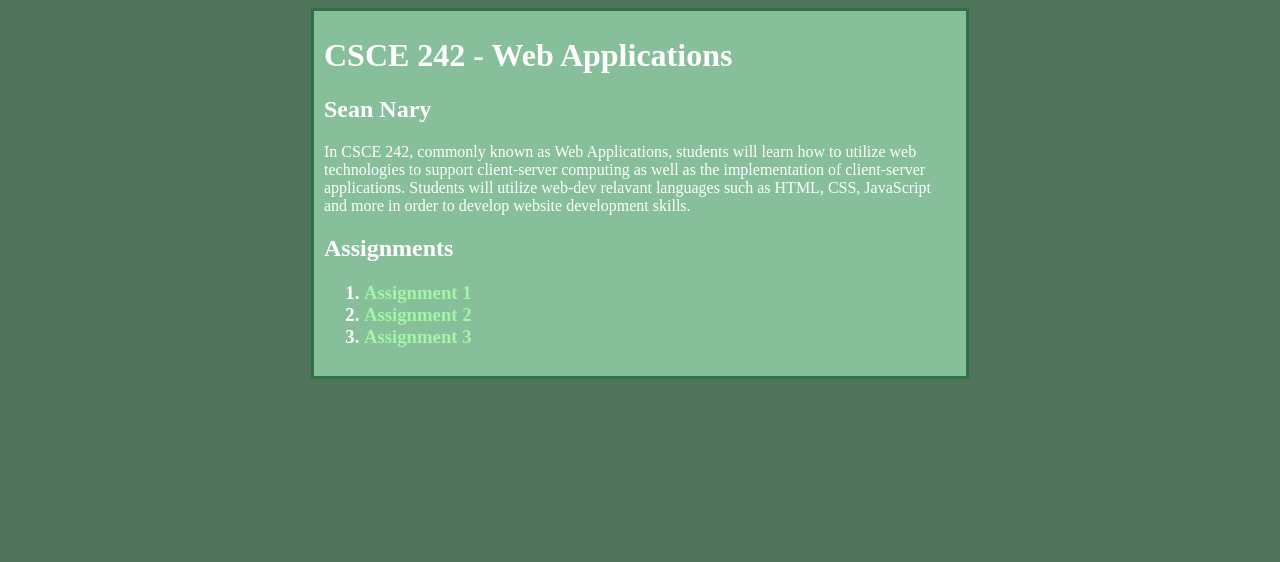
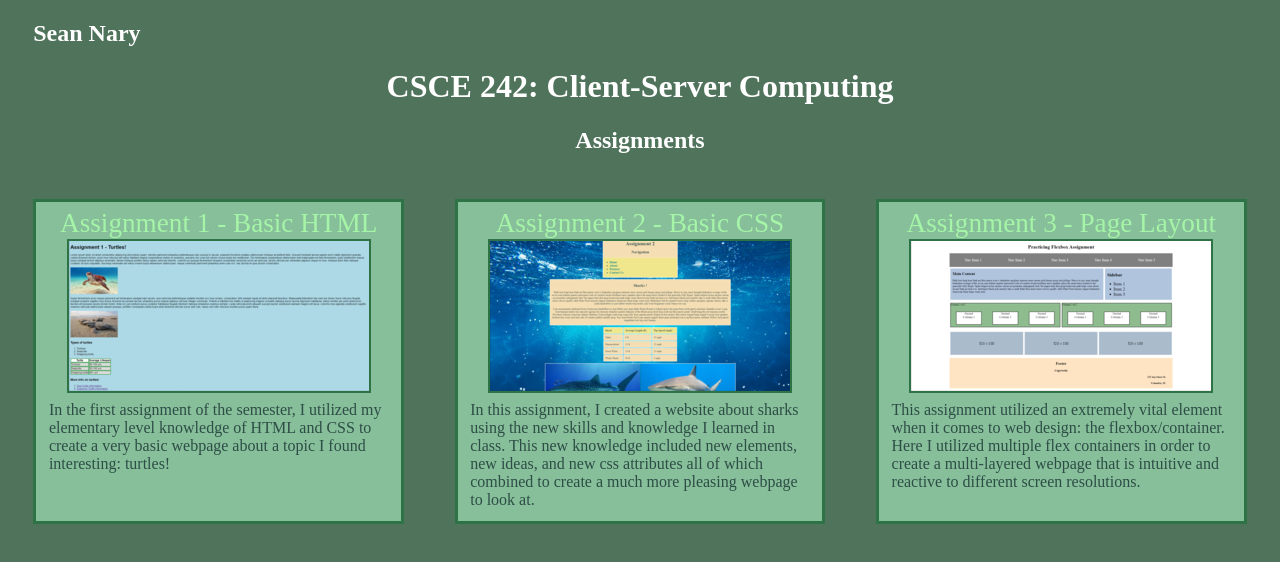
Before and after one commit to Seanopher/Seanopher.github.io, a plain HTML site: page index.html in a window 1280 px wide. Drawn offline with Linux system fonts and the light colour scheme.

Commit message:
assignment 4 temp push

```diff
--- a/index.html
+++ b/index.html
@@ -1,23 +1,44 @@
 <!DOCTYPE html>
 <html lang="en">
+  <head>
     <link rel="stylesheet" href="styles.css">
-    <body>
-        <title>Sean Nary's WebDev Site</title>
-        <div class="infoDiv">
-          <head>
-            <h1> CSCE 242 - Web Applications </h1>
-        </head>
-       <h2> Sean Nary </h2>
-       <p>  In CSCE 242, commonly known as Web Applications, students will learn how to utilize web technologies to support client-server computing as well as the
-        implementation of client-server applications. Students will utilize web-dev relavant languages such as HTML, CSS, JavaScript and more in order to develop website development skills.</p>
-        <h2> Assignments </h2>
-      <h3>
-        <ol>
-           <li> <a href="csce242/assignments/assignment1/index.html"> Assignment 1 </a> </li>
-           <li> <a href="csce242/assignments/assignment2/index.html"> Assignment 2 </a></li>
-           <li> <a href="csce242/assignments/assignment3/index.html"> Assignment 3 </a></li>
-        </ol>
-      </h3>
+    <title>Sean Nary's WebDev Site</title>
+  </head>
+
+  <body>
+    <header id="main-header">
+      <h2 id="name"> Sean Nary </h3>
+      <h1> CSCE 242: Client-Server Computing </h1>
+      <h2> Assignments </h2>
+    </header>
+
+    <div id="assignments" class="flex-container">
+      <section id="coll1of3">
+        <a id="title" href="csce242/assignments/assignment1/index.html"> Assignment 1 - Basic HTML </a>
+        <div id="pic-div">
+          <a href="csce242/assignments/assignment1/index.html"><img id="logo" src="images/assignment1.png"></a>
+        </div>
+        <div id ="text-div">
+          In the first assignment of the semester, I utilized my elementary level knowledge of HTML and CSS to create a very basic webpage about a topic I found interesting: turtles!
+        </div>
+      </section>
+      <section id="coll2of3">
+        <a id="title" href="csce242/assignments/assignment2/index.html"> Assignment 2 - Basic CSS </a>
+        <div id="pic-div">
+          <a href="csce242/assignments/assignment2/index.html"><img id="logo" src="images/assignment2.png"></a>
+        </div>
+        <div id ="text-div">
+          In this assignment, I created a website about sharks using the new skills and knowledge I learned in class. This new knowledge included new elements, new ideas, and new css attributes all of which combined to create a much more pleasing webpage to look at.
+      </section>
+      <section id="coll3of3">
+        <a id="title" href="csce242/assignments/assignment3/index.html"> Assignment 3 - Page Layout </a>
+        <div id="pic-div">
+          <a href="csce242/assignments/assignment3/index.html"><img id="logo" src="images/assignment3.png"></a>
+        </div>
+        <div id ="text-div">
+          This assignment utilized an extremely vital element when it comes to web design: the flexbox/container. Here I utilized multiple flex containers in order to create a multi-layered webpage that is intuitive and reactive to different screen resolutions.
+        </div>
+      </section>
     </div>
-    </body>
+  </body>
 </html>
--- a/styles.css
+++ b/styles.css
@@ -1,17 +1,37 @@
+/* Structure */
 body {
     background-color:#50735C;
     color: #2E4D46;
+    font-family:'Times New Roman', Times, sans-serif;
 }
 
-.infoDiv {
-    font-family:'Times New Roman', Times, sans-serif;
+/* Main Header */
+#main-header {
+    text-align: center;
     color: white;
-    width:50%;
+}
+#name {
+    text-align: left;
+    padding-left: 2%;
+}
+
+/* Assignment Container + Links/Photos */
+#assignments {
+    margin: auto;
+}
+
+#coll1of3, #coll2of3, #coll3of3 {
     background-color:#86BF9A;
-    border:3px solid #2E7346;
-    margin:auto;
-    padding: 10px;
-    padding-top:5px;
+    margin: 2%;
+    width: 100%;
+    text-align: center;
+    padding: 1%;
+    padding-top: .5%;
+    border: solid 3px #2E7346;
+}
+
+#title {
+    font-size: 1.7em;
 }
 
 a:link, a:visited {
@@ -23,3 +43,33 @@ a:hover {
     text-decoration:underline;
     color:#50735C;
 }
+
+#text-div {
+    text-align: left;
+    padding-top: 1%;
+}
+
+#logo{
+    border: solid 2px #2E7346;
+}
+
+#logo:hover {
+    border: solid 2px #A5F4A7;
+}
+
+
+@media only screen and (min-width: 900px){
+    /* Flex Container*/
+    .flex-container {
+        display: flex;
+        justify-content: center;
+    }
+
+
+
+}
+
+ /*
+    #86BF9A;
+    #2E7346;
+    */
```
Also changed, not shown: images/assignment1.png (added), images/assignment2.png (added), images/assignment3.png (added).
